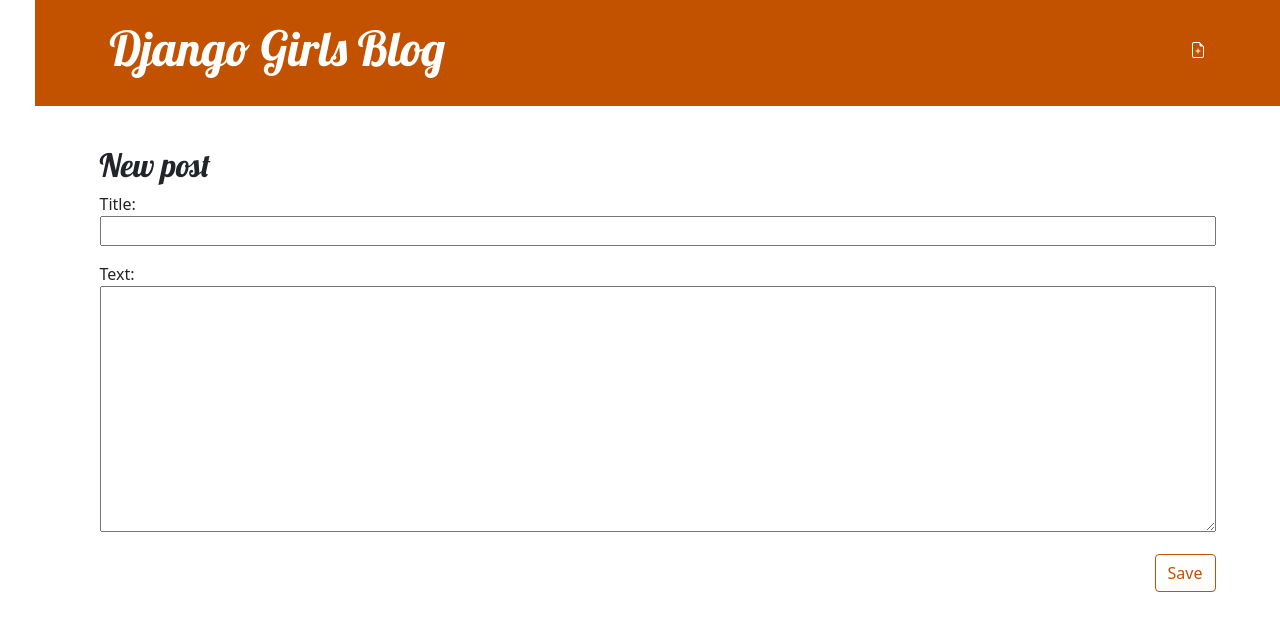
After one commit to pridhi-arora/Djangogirls-Blog, a Django app: page /post/new/ in a window 1280 px wide. The commit adds this page. Shown: the top 631 px of the page. Run offline with Django 3.2, Linux system fonts and the light colour scheme; a user stored in the database is signed in.

Commit message:
Added views to create/edit blog post inside the site.

```diff
--- /dev/null
+++ b/blog/forms.py
@@ -0,0 +1,9 @@
+from django import forms
+
+from .models import Post
+
+class PostForm(forms.ModelForm):
+
+    class Meta:
+        model = Post
+        fields = ('title', 'text',)
--- /dev/null
+++ b/blog/static/css/blog.css
@@ -0,0 +1,78 @@
+h1 a, h2 a {
+    color: #C25100;
+    font-family: 'Lobster';
+}
+body {
+    padding-left: 35px;
+}
+
+.page-header {
+    background-color: #C25100;
+    margin-top: 0;
+    margin-bottom: 40px;
+    padding: 20px 20px 20px 40px;
+}
+
+.page-header h1,
+.page-header h1 a,
+.page-header h1 a:visited,
+.page-header h1 a:active {
+    color: #ffffff;
+    font-size: 36pt;
+    text-decoration: none;
+}
+
+h1,
+h2,
+h3,
+h4 {
+    font-family: 'Lobster', cursive;
+}
+
+.date {
+    color: #828282;
+}
+
+.save {
+    float: right;
+}
+
+.post-form textarea,
+.post-form input {
+    width: 100%;
+}
+
+.top-menu,
+.top-menu:hover,
+.top-menu:visited {
+    color: #ffffff;
+    float: right;
+    font-size: 26pt;
+    margin-right: 20px;
+}
+
+.post {
+    margin-bottom: 70px;
+}
+
+.post h2 a,
+.post h2 a:visited {
+    color: #000000;
+}
+
+.post > .date,
+.post > .actions {
+    float: right;
+}
+
+.btn-secondary,
+.btn-secondary:visited {
+    color: #C25100;
+    background: none;
+    border-color: #C25100;
+}
+
+.btn-secondary:hover {
+    color: #FFFFFF;
+    background-color: #C25100;
+}
--- a/blog/templates/blog/base.html
+++ b/blog/templates/blog/base.html
@@ -11,7 +11,12 @@
     <body>
         <header class="page-header">
           <div class="container">
-              <h1><a href="/">Django Girls Blog</a></h1>
+        {% if user.is_authenticated %}
+            <a href="{% url 'post_new' %}" class="top-menu">
+                {% include './icons/file-earmark-plus.svg' %}
+            </a>
+        {% endif %}
+            <h1><a href="/">Django Girls Blog</a></h1>
           </div>
         </header>
         <main class="container">
--- /dev/null
+++ b/blog/templates/blog/post_edit.html
@@ -0,0 +1,9 @@
+{% extends 'blog/base.html' %}
+
+{% block content %}
+    <h2>New post</h2>
+    <form method="POST" class="post-form">{% csrf_token %}
+        {{ form.as_p }}
+        <button type="submit" class="save btn btn-secondary">Save</button>
+    </form>
+{% endblock %}
--- a/blog/urls.py
+++ b/blog/urls.py
@@ -2,4 +2,8 @@ from django.urls import path
 from . import views
 urlpatterns = [
     path('', views.post_list, name='post_list'),
+    path('post/<int:pk>/', views.post_detail, name='post_detail'),
+    path('post/new/', views.post_new, name='post_new'),
+    path('post/new/', views.post_new, name='post_new'),
+    path('post/<int:pk>/edit/', views.post_edit, name='post_edit'),
 ]
--- a/blog/views.py
+++ b/blog/views.py
@@ -1,7 +1,44 @@
+from django.shortcuts import redirect
 from django.shortcuts import render
 from .models import Post
 from django.utils import timezone
+from django.shortcuts import render, get_object_or_404
+from .forms import PostForm
+
 # Create your views here.
+def post_new(request):
+    if request.method == "POST":
+        form = PostForm(request.POST)
+    else:
+        form = PostForm()
+    if form.is_valid():
+        post = form.save(commit=False)
+        post.author = request.user
+        post.published_date = timezone.now()
+        post.save()
+        return redirect('post_detail', pk=post.pk)
+    else:
+        form = PostForm()
+    return render(request, 'blog/post_edit.html', {'form': form})
 def post_list(request):
     posts = Post.objects.filter(published_date__lte=timezone.now()).order_by('published_date')
     return render(request, 'blog/post_list.html', {'posts': posts})
+
+def post_detail(request, pk):
+
+
+    post = get_object_or_404(Post, pk=pk)
+    return render(request, 'blog/post_detail.html', {'post': post})
+def post_edit(request, pk):
+    post = get_object_or_404(Post, pk=pk)
+    if request.method == "POST":
+        form = PostForm(request.POST, instance=post)
+        if form.is_valid():
+            post = form.save(commit=False)
+            post.author = request.user
+            post.published_date = timezone.now()
+            post.save()
+            return redirect('post_detail', pk=post.pk)
+    else:
+        form = PostForm(instance=post)
+    return render(request, 'blog/post_edit.html', {'form': form})
```
Also changed, not shown: blog/templates/blog/post_detail.html (+7 -0 lines), blog/templates/blog/icons/file-earmark-plus.svg (added), blog/templates/blog/icons/pencil-fill.svg (added), db.sqlite3.
